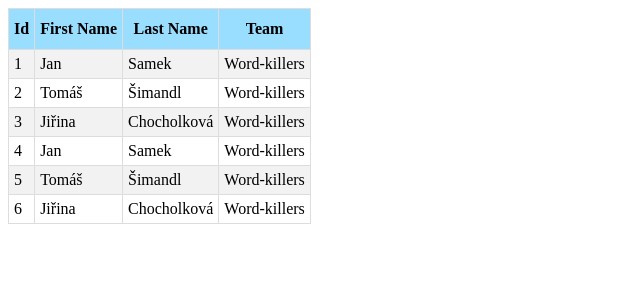
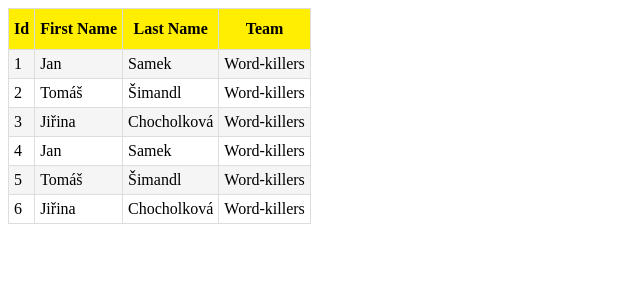
Before and after one commit to word-killers/mark2down, a Python web app: template templates/index_tab.html in a window 1280 px wide. Shown: the top 300 px of the page, without its empty margins (0-640 px from the left). Run offline with Jinja, Linux system fonts and the light colour scheme; the template is opened without the code that fills it, so the values that code supplies are empty.

Commit message:
table css

```diff
--- a/static/css/style_tab.css
+++ b/static/css/style_tab.css
@@ -14,11 +14,11 @@ th, td {
 
 th {
     height: 30px;
-	background-color: #99ddff;
+	background-color: #ffee00;
 }
 
 tr:nth-child(even){
-	background-color: #f2f2f2;
+	background-color: whitesmoke;
 }
 
 tr:hover {background-color: #ddd;}
```
